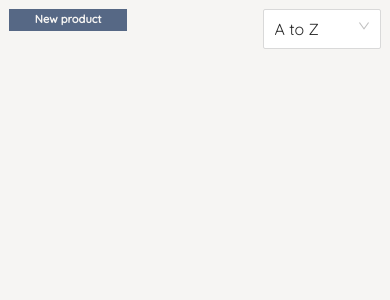
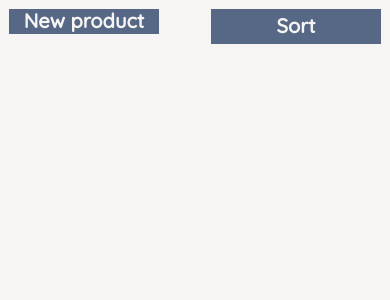
Before and after one commit to Agatsys/Product-list, a React (Create React App) app: page / in a window 390 px wide. Shown: the top 300 px of the page. Built offline with nearby package versions, Linux system fonts and the light colour scheme.

Commit message:
responsive part 1

```diff
--- a/src/media/styles/index.scss
+++ b/src/media/styles/index.scss
@@ -29,6 +29,3 @@ input {
         box-shadow: 0px 0px 5px black;
     }
 }
-button {
-    transition: 0.4s;
-}
--- a/src/pages/detailsPage/LargePhoto/LargePhotoModal.jsx
+++ b/src/pages/detailsPage/LargePhoto/LargePhotoModal.jsx
@@ -17,3 +17,5 @@ const LargePhotoModal = ({
 }
 
 export default LargePhotoModal;
+
+//
--- a/src/pages/detailsPage/LargePhoto/LargePhotoModal.scss
+++ b/src/pages/detailsPage/LargePhoto/LargePhotoModal.scss
@@ -20,11 +20,8 @@
     pointer-events: none;
     opacity: 0;
     backdrop-filter: blur(7px);
-    .large-photo__content {
-        padding: 5px;
-    }
     .large-photo__content img {
-        @include adaptive-value("padding", 5, 2, 1600);
+        border: 3px solid bisque;
         @include adaptive-value("max-height", 700, 260, 1600);
         @include adaptive-value("max-width", 1200, 210, 1600);
         background-color: rgb(240, 233, 233);
--- a/src/pages/detailsPage/detailsPage.scss
+++ b/src/pages/detailsPage/detailsPage.scss
@@ -78,6 +78,8 @@
                 display: flex;
             }
             .details-page__description-char {
+                border: 1px solid rgb(155, 156, 155);
+                background-color: rgb(236, 232, 232);
                 display: flex;
                 justify-content: flex-start;
                 align-items: center;
@@ -92,9 +94,9 @@
                 flex-basis: 100%;
                 border: 1px solid rgb(155, 156, 155);
                 background-color: rgb(236, 232, 232);
+                transition: background-color 0.5s;
                 &:hover {
-                    background-color: rgb(135, 196, 253);
-                    transition: 0.5s
+                    background-color: rgb(214, 225, 239);
                 }
             }
         }
--- a/src/pages/mainPage/addNewProductWindow/addNewProductWindow.scss
+++ b/src/pages/mainPage/addNewProductWindow/addNewProductWindow.scss
@@ -40,7 +40,7 @@
             justify-content: space-between;
             .add-new-product-window__label {
                 @include adaptive-value("font-size", 15, 9, 1600);
-                @include adaptive-value("margin-top", 13, 1, 1600);
+                @include adaptive-value("margin-top", 7, 3, 1600);
                 @include adaptive-value("width", 130, 80, 1600);
                 font-weight: bolder;
             }
--- a/src/pages/mainPage/mainPage.jsx
+++ b/src/pages/mainPage/mainPage.jsx
@@ -1,13 +1,11 @@
 import React, { useState } from 'react'
 import './MainPage.scss'
 import { connect } from 'react-redux'
-import { message, Select } from 'antd'
+import { message } from 'antd'
 import AddNewProductWindow from './AddNewProductWindow/AddNewProductWindow'
 import Product from './Product/Product'
 import { addProductAction } from '../../store/reducers/product.reducer'
 
-
-const { Option } = Select
 
 const MainPage = (props) => {
     const [addNewProductModal, setAddNewProductModalActive] = useState(false)
@@ -55,8 +53,25 @@ const MainPage = (props) => {
                     onClick={() => setAddNewProductModalActive(true)}>
                     New product
                 </button>
-                <Select
-                    className="main-page__sort"
+                <div className="main-page__sort">
+                    Sort
+                    <ul className="sort__list">
+                        <li className="sort__li" onClick={() => setSortBy("A to Z")}>
+                            A to Z
+                        </li>
+                        <li className="sort__li" onClick={() => setSortBy("Z to A")}>
+                            Z to A
+                        </li>
+                        <li className="sort__li" onClick={() => setSortBy("Less to More")}>
+                            Less to More
+                        </li>
+                        <li className="sort__li" onClick={() => setSortBy("More to Less")}>
+                            More to Less
+                        </li>
+                    </ul>
+                </div>
+                {/* <Select
+                    className="main-page__sortt"
                     size="large"
                     defaultValue={sortBy}
                     value={sortBy}
@@ -65,7 +80,7 @@ const MainPage = (props) => {
                     <Option value="Z to A">Z to A</Option>
                     <Option value="Less to More">Less to More</Option>
                     <Option value="More to Less">More to Less</Option>
-                </Select>
+                </Select> */}
             </div>
             <div className="main-page__products-wrapper">
                 {props.productsData.sort(sortRules).map(p => (
--- a/src/pages/mainPage/mainPage.scss
+++ b/src/pages/mainPage/mainPage.scss
@@ -8,27 +8,88 @@
         justify-content: space-between;
         @include adaptive-value("margin-bottom", 20, 7, 1600);
         .main-page__add-new-product-button {
-            @include adaptive-value("width", 300, 96, 1600);
-            @include adaptive-value("height", 35, 20, 1600);
-            @include adaptive-value("font-size", 20, 10, 1600);
+            width: 340px;
+            height: 35px;
+            font-size: 20px;
+            @media(max-width: 1400px) {
+                width: 170px;
+            }
+            @media(max-width: 450px) {
+                width: 150px;
+                height: 25px;
+            }
+            @media(max-width: 350px) {
+                width: 80px;
+                height: 20px;
+                font-size: 10px;
+            }
             background-color: rgb(86, 104, 133);
             color: rgb(246, 245, 243);
             display: flex;
             align-items: center;
             justify-content: center;
             font-weight: bolder;
+            transition: background-color 0.4s;
             &:hover {
                 background-color: rgb(51, 67, 92);
-                transition: 0.5s
             }
         }
         .main-page__sort {
-            @include adaptive-value("width", 300, 96, 1600);
-            @include adaptive-value("height", 35, 35, 1600);
+            width: 200px;
+            height: 35px;
+            font-size: 20px;
+            @media(max-width: 1400px) {
+                width: 170px;
+            }
+            @media(max-width: 350px) {
+                width: 80px;
+                height: 20px;
+                font-size: 10px;
+            }
+            background-color: rgb(86, 104, 133);
+            color: rgb(246, 245, 243);
+            display: flex;
+            align-items: center;
+            justify-content: center;
+            font-weight: bolder;
+            &:hover .sort__list {
+                display: block;
+            }
+            .sort__list {
+                @include adaptive-value("width", 190, 75, 1600);
+                display: none;
+                position: absolute;
+                @include adaptive-value("margin-top", 195, 110, 1600);
+                .sort__li {
+                    background-color: rgb(246, 245, 243);
+                    display: flex;
+                    justify-content: flex-start;
+                    align-items: center;
+                    padding-left: 5px;
+                    @media(max-width: 350px) {
+                        padding-left: 2px;
+                    }
+                    color: black;
+                    border: 1px solid black;
+                    cursor: default;
+                    @include adaptive-value("width", 190, 75, 1600);
+                    @include adaptive-value("height", 35, 20, 1600);
+
+                }
+            }
         }
     }
     .main-page__products-wrapper {
-        @include adaptive-value("gap", 20, 5, 1600);
+        gap: 20px;
+        @media(max-width: 1400px) {
+            gap: 15px
+        }
+        @media(max-width: 450px) {
+            gap: 10px;
+        }
+        @media(max-width: 350px) {
+            gap: 4px;
+        }
         display: flex;
         flex-direction: column;
         background-color: rgb(246, 245, 243);
```
Also changed, not shown: src/media/styles/_adaptive-value.scss (+1 -7 lines), src/pages/mainPage/product/product.scss (+39 -16 lines).
